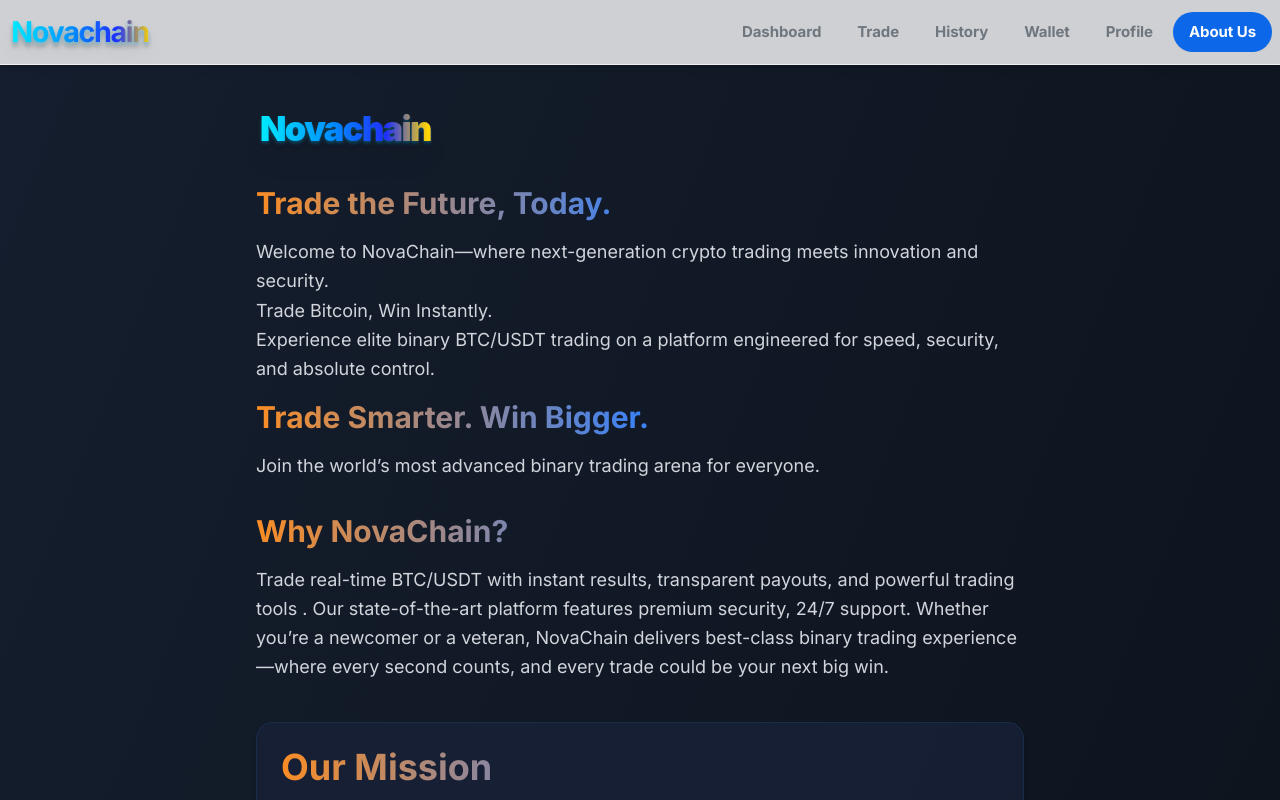
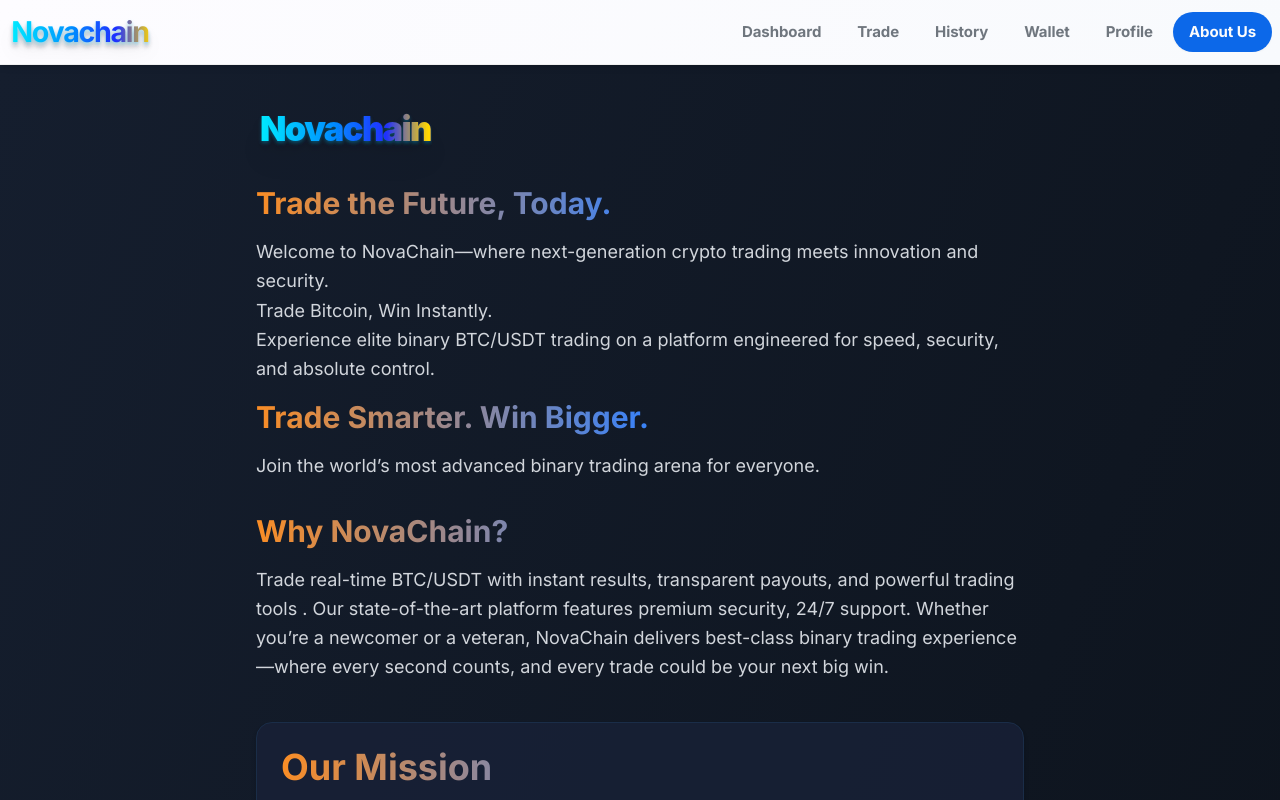
Before and after one commit to GarySPS/novachain-frontend, a React (Create React App) app: page /about in a window 1280 px wide. Shown: the top 800 px of the page. Built offline with nearby package versions, Linux system fonts and the light colour scheme.

Commit message:
Navbar: match page/card background with premium milky gradient

```diff
--- a/src/components/navbar.js
+++ b/src/components/navbar.js
@@ -18,7 +18,13 @@ export default function NavBar() {
   const location = useLocation();
 
   return (
-    <header className="sticky top-0 z-30 bg-white/80 backdrop-blur-xl border-b border-theme-stroke shadow-md w-full">
+    <header
+  className="sticky top-0 z-30 border-b border-theme-stroke shadow-md w-full"
+  style={{
+    background: "linear-gradient(120deg, #fdfcff 0%, #f8fafd 100%)",
+    backdropFilter: "blur(8px)"
+  }}
+>
       <div className="max-w-7xl mx-auto flex items-center justify-between h-16 px-4 sm:px-2 w-full">
         {/* Logo */}
         <Link to="/" className="flex items-center gap-3">
```
